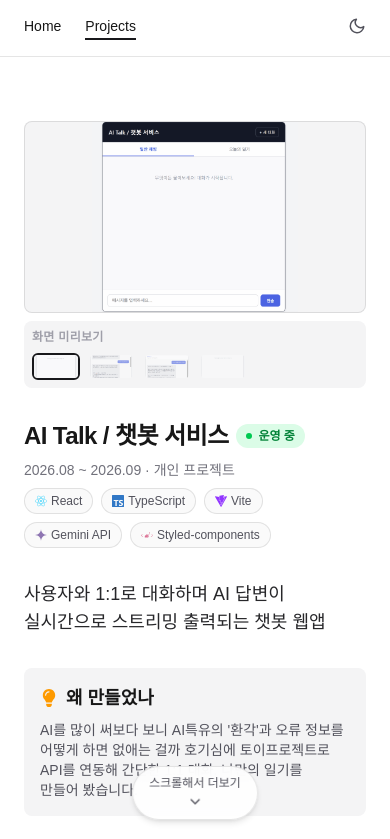
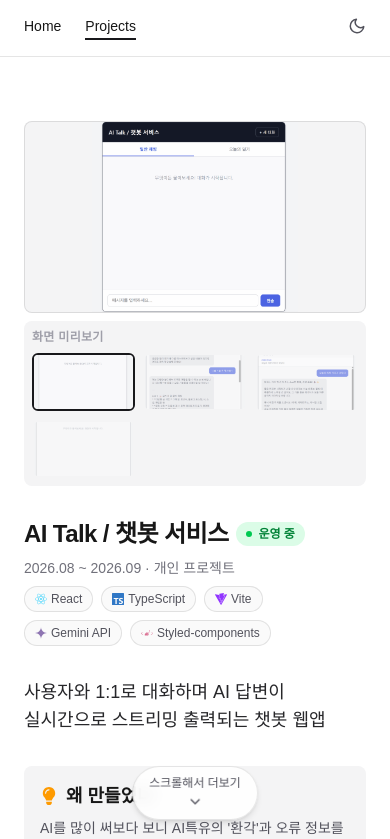
Before and after one commit to lym-bin/sangbin-dev, a Next.js app: page /projects/ai-talk in a window 390 px wide. Shown: the top 839 px of the page. Built offline with nearby package versions, Linux system fonts and the light colour scheme.

Commit message:
모바일 반응형 개선: 갤러리 썸네일 그리드, 프로필 영역 줄바꿈

```diff
--- a/src/app/page.tsx
+++ b/src/app/page.tsx
@@ -23,7 +23,7 @@ export default function Home() {
     <main className="mx-auto flex max-w-3xl flex-col gap-16 px-6 py-16">
       <HomeIntro>
         <section className="flex flex-col gap-4">
-          <div className="intro-item flex items-center gap-4">
+          <div className="intro-item flex flex-wrap items-center gap-4">
             <Image
               src="/profile.png"
               alt="임상빈"
--- a/src/components/ProjectGallery.tsx
+++ b/src/components/ProjectGallery.tsx
@@ -34,7 +34,7 @@ export default function ProjectGallery({
           <span className="text-xs font-semibold uppercase tracking-wide text-zinc-400">
             화면 미리보기
           </span>
-          <div className="grid grid-cols-6 gap-2">
+          <div className="grid grid-cols-3 gap-2 sm:grid-cols-6">
             {images.map((src) => (
               <button
                 key={src}
```
